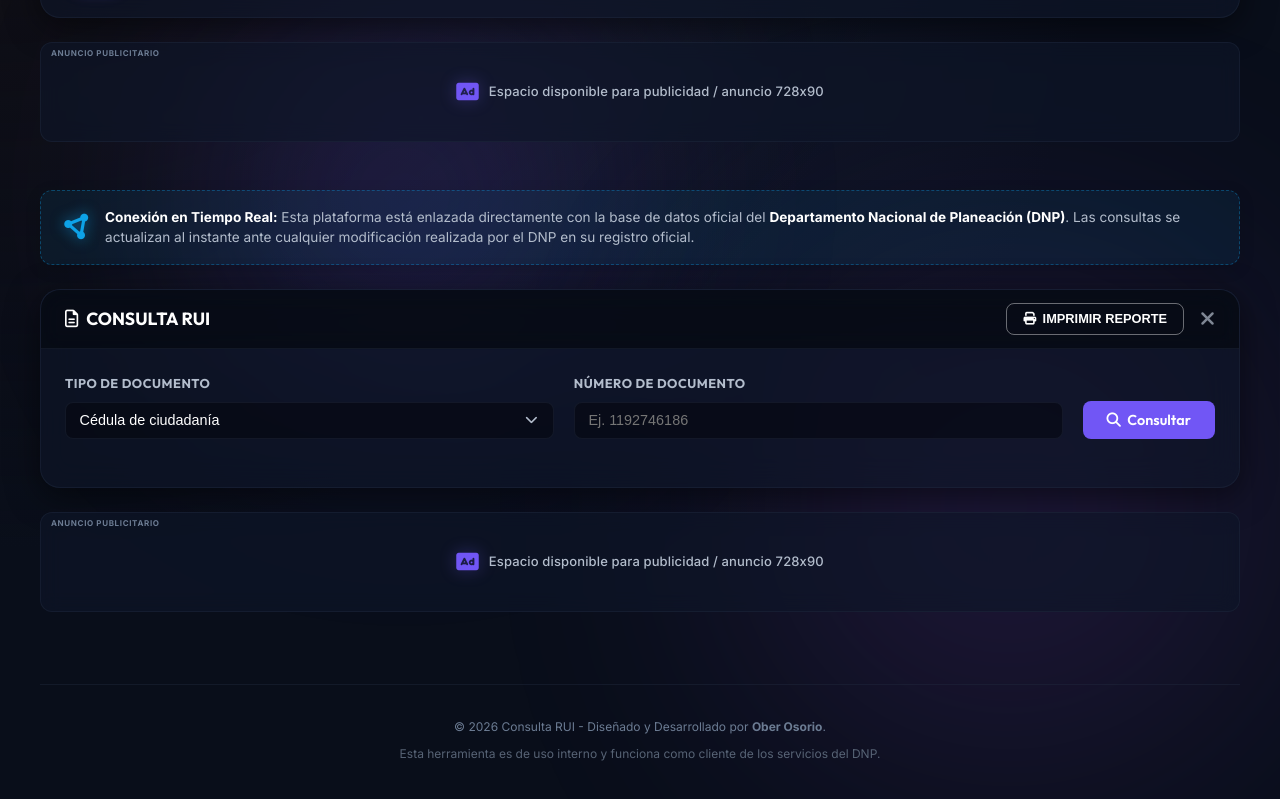
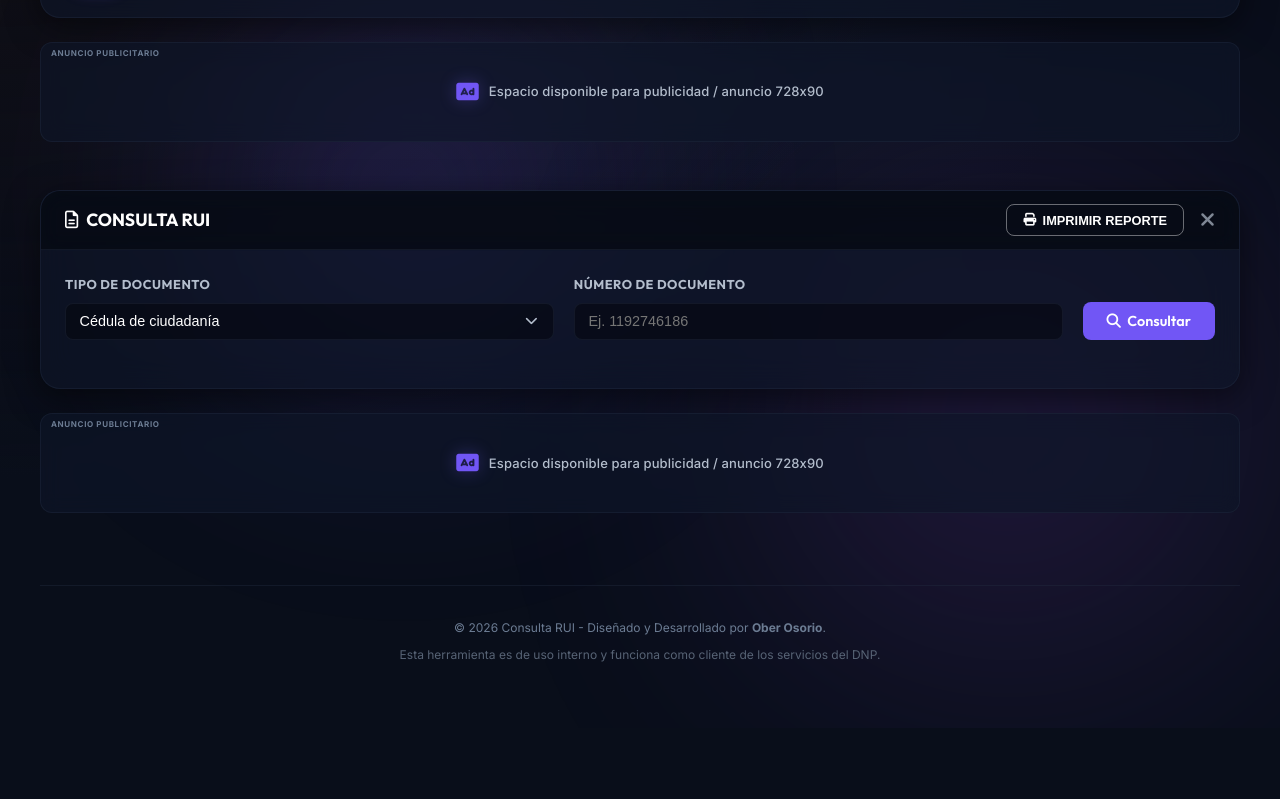
Before and after one commit to oberconcejo/CONSULTA-RUI, a website: page public/index.html in a window 1280 px wide. Shown: the part 123-922 px from the top of the page. After the commit the page ends 851 px from the top, so only its background shows below. Drawn offline with nearby package versions, Linux system fonts and the light colour scheme.

Commit message:
Remove connection sync banner from landing page

```diff
--- a/public/index.html
+++ b/public/index.html
@@ -67,15 +67,7 @@
                     </div>
                 </div>
 
-                <!-- Official Sync Info Banner -->
-                <div class="official-sync-banner">
-                    <div class="banner-icon">
-                        <i class="fa-solid fa-circle-nodes"></i>
-                    </div>
-                    <div class="banner-text">
-                        <strong>Conexión en Tiempo Real:</strong> Esta plataforma está enlazada directamente con la base de datos oficial del <strong>Departamento Nacional de Planeación (DNP)</strong>. Las consultas se actualizan al instante ante cualquier modificación realizada por el DNP en su registro oficial.
-                    </div>
-                </div>
+
                 <!-- ================= TAB 1: INDIVIDUAL QUERY ================= -->
                 <section id="tab-individual" class="tab-content active">
                     <div class="card dnp-card">
```
